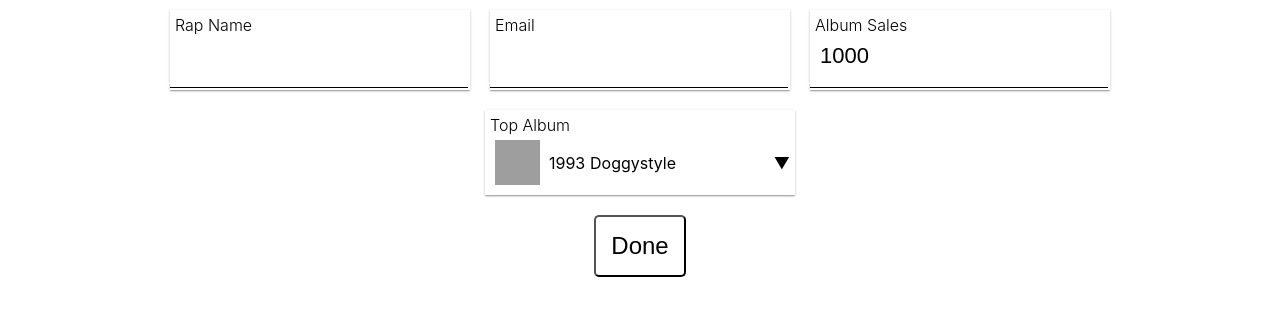
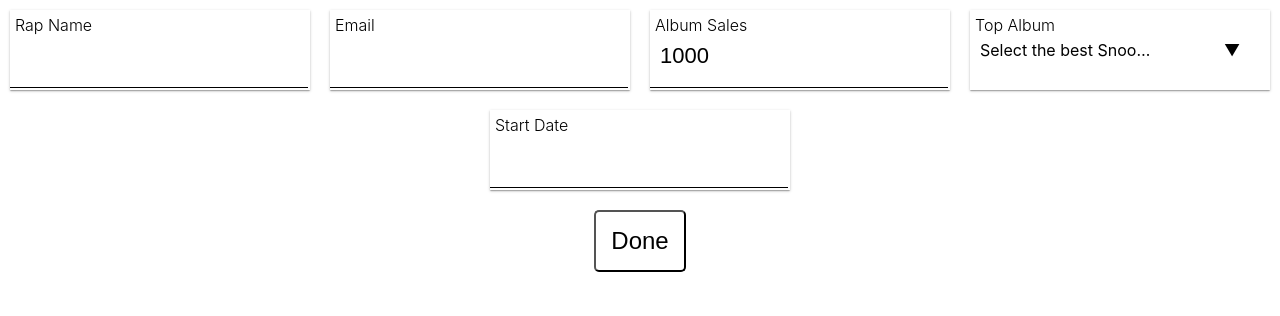
Before and after one commit to nikfrank/web-week-1-snoop, a React (Create React App) app: page / in a window 1280 px wide. Shown: the top 316 px of the page. Built offline with nearby package versions, Linux system fonts and the light colour scheme; grey boxes are pictures that could not be loaded.

Commit message:
date picker

```diff
--- a/package.json
+++ b/package.json
@@ -4,6 +4,7 @@
   "private": true,
   "dependencies": {
     "react": "^16.8.6",
+    "react-datepicker": "^2.7.0",
     "react-dom": "^16.8.6",
     "react-scripts": "3.0.1"
   },
--- a/src/App.css
+++ b/src/App.css
@@ -160,6 +160,18 @@ ul.album-menu li span:nth-child(2), .album-dropdown-base span:nth-child(2) {
   padding: 0 3px 0 9px;
 }
 
+.swanky-input-container .react-datepicker__input-container {
+  position: static;
+}
+
+.swanky-input-container .react-datepicker-popper {
+  z-index: 40;
+}
+
+.swanky-input-container .react-datepicker {
+  transform: scale(1.25, 1.25);
+}
+
 .done-container {
   flex-basis: 100%;
   display: flex;
--- a/src/App.js
+++ b/src/App.js
@@ -4,6 +4,9 @@ import emailRegex from './emailRegex';
 import goldRecord from './goldRecord.png';
 
 import snoopAlbums from './snoopAlbums';
+
+import DatePicker from 'react-datepicker';
+import 'react-datepicker/dist/react-datepicker.css';
 
 const checkEmail = (email)=> emailRegex.test(email);
 
@@ -16,8 +19,9 @@ class App extends React.Component {
     email: '',
     isEmailValid: false,
     albumSales: 1000,
-    topAlbum: snoopAlbums[0],
+    topAlbum: null,
     albumMenuOpen: false,
+    startDate: null,
   }
 
   setRapName = (event)=> {
@@ -50,6 +54,8 @@ class App extends React.Component {
     })
 
   selectAlbum = (album)=> this.setState({ topAlbum: album, albumMenuOpen: false })
+
+  setStartDate = (date)=> this.setState({ startDate: date })
 
   done = (event)=> {
     this.toggleModal();
@@ -133,6 +139,14 @@ class App extends React.Component {
             }
           </div>
 
+          <div className='card swanky-input-container'>
+            <label>
+              <DatePicker selected={this.state.startDate}
+                          onChange={this.setStartDate} />
+              <span className='title'>Start Date</span>
+            </label>
+          </div>
+
 
           <div className='done-container'>
             <button className='done-button' onClick={this.toggleModal}>Done</button>
```
